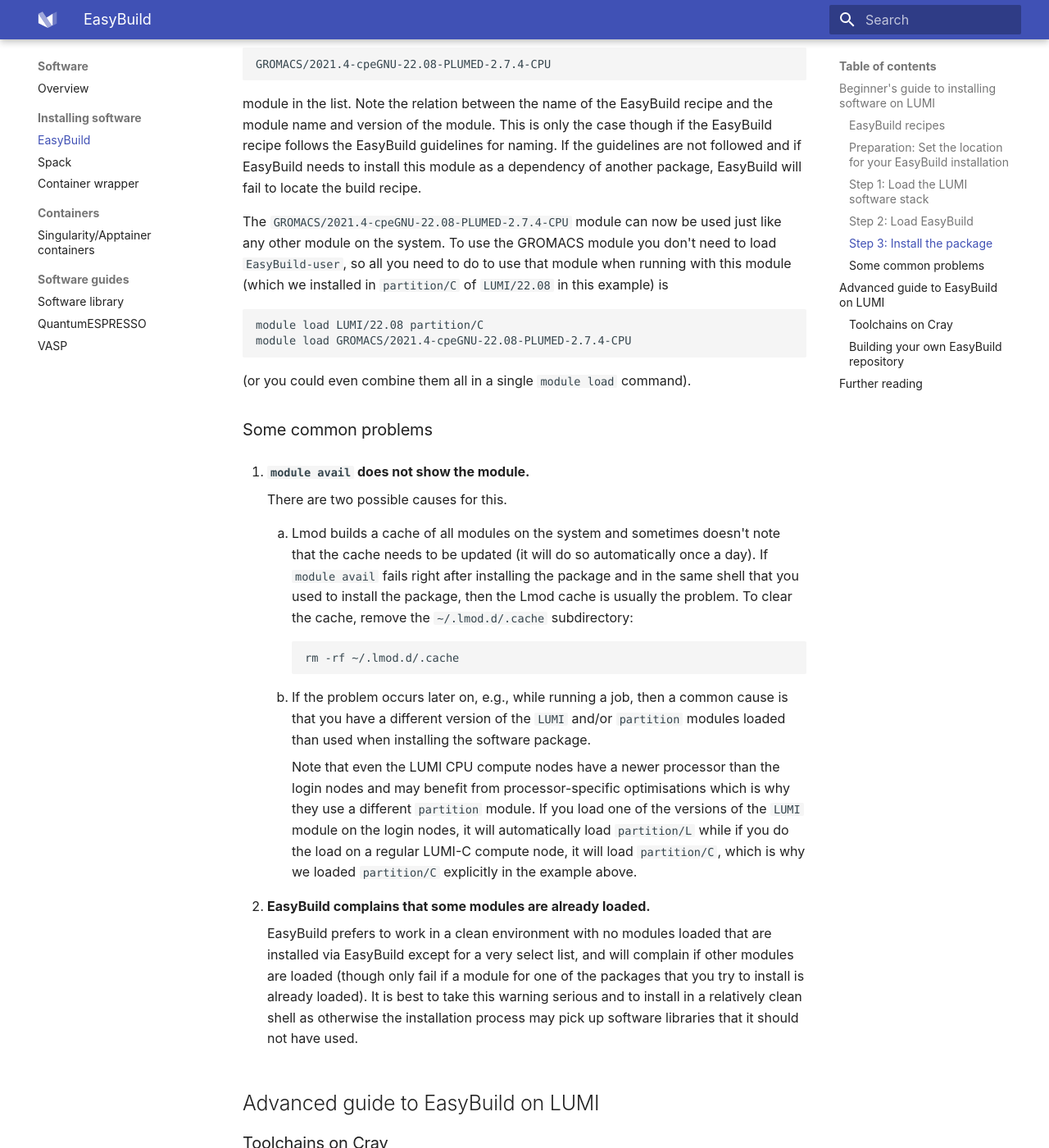
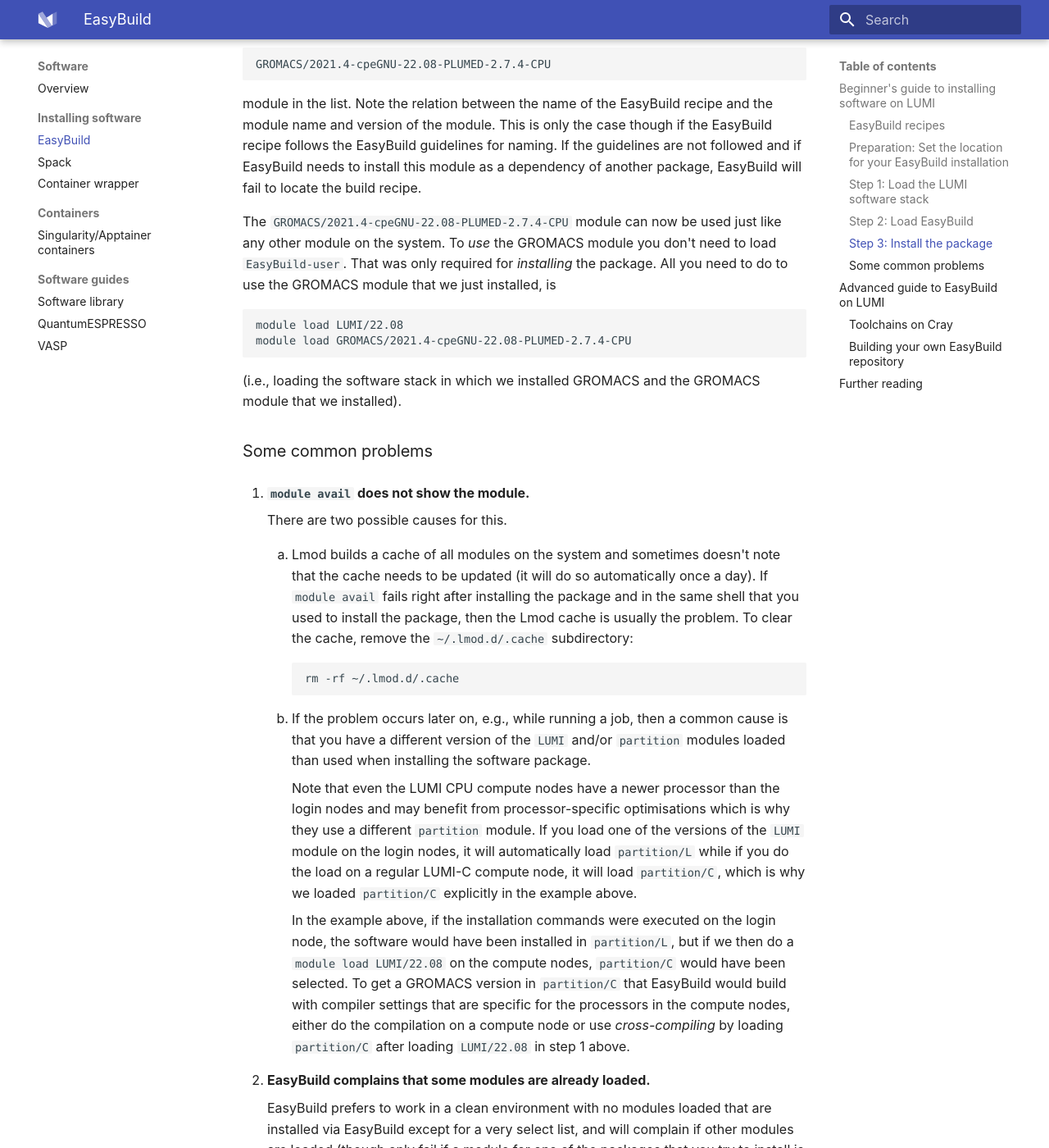
Before and after one commit to Lumi-supercomputer/lumi-userguide, an MkDocs documentation site: the page built from docs/software/installing/easybuild.md, in a window 1280 px wide and 1400 px high, scrolled down 4311 px. Shown: the whole window at 82% size. Built offline with MkDocs 1.6.1 and Material for MkDocs 9.7.7, drawn with Linux system fonts in a browser that asks for light colours.

Commit message:
Some changes to deal with suggestions and comments from Heidi.

````diff
--- a/docs/software/installing/easybuild.md
+++ b/docs/software/installing/easybuild.md
@@ -259,16 +259,17 @@
 dependency of another package, EasyBuild will fail to locate the build recipe.
 
 The `GROMACS/2021.4-cpeGNU-22.08-PLUMED-2.7.4-CPU` module can now be used just like
-any other module on the system. To use the GROMACS module you don't need to load `EasyBuild-user`,
-so all you need to do to use that module when running with this module (which we installed
-in `partition/C` of `LUMI/22.08` in this example) is
+any other module on the system. To *use* the GROMACS module you don't need to load `EasyBuild-user`.
+That was only required for *installing* the package.
+All you need to do to use the GROMACS module that we just installed, is
 
 ```bash
-module load LUMI/22.08 partition/C
+module load LUMI/22.08
 module load GROMACS/2021.4-cpeGNU-22.08-PLUMED-2.7.4-CPU
 ```
 
-(or you could even combine them all in a single `module load` command).
+(i.e., loading the software stack in which we installed GROMACS and the GROMACS module that
+we installed).
 
 ### Some common problems
 
@@ -295,6 +296,13 @@
         module. If you load one of the versions of the `LUMI` module on the login nodes, it will
         automatically load `partition/L` while if you do the load on a regular LUMI-C compute node,
         it will load `partition/C`, which is why we loaded `partition/C` explicitly in the example above.
+
+        In the example above, if the installation commands
+        were executed on the login node, the software would have been installed in `partition/L`,
+        but if we then do a `module load LUMI/22.08` on the compute nodes, `partition/C` would have been
+        selected. To get a GROMACS version in `partition/C` that EasyBuild would build with compiler settings
+        that are specific for the processors in the compute nodes, either do the compilation on a compute node
+        or use *cross-compiling* by loading `partition/C` after loading `LUMI/22.08` in step 1 above.
 
 2.  **EasyBuild complains that some modules are already loaded.**
 
````
Also changed, not shown: docs/software/index.md (+3 -3 lines).
